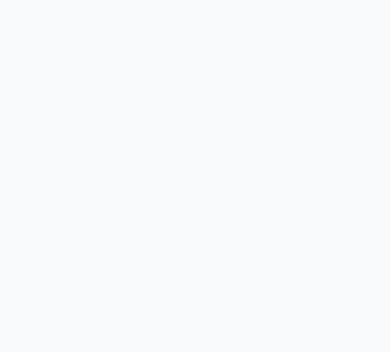
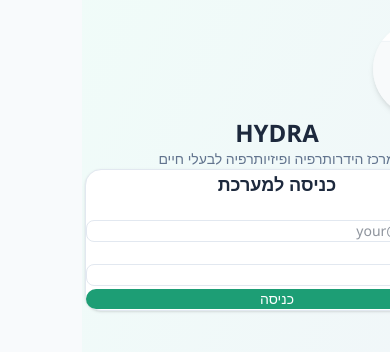
Before and after one commit to k9hydra-spec/hydra-app, a React (Vite) app: page /login in a window 390 px wide. Before the commit this address had no page. Shown: the part 256-608 px from the top of the page. Built offline with nearby package versions, Linux system fonts and the light colour scheme; what @react-pdf/renderer would draw is missing.

Commit message:
Add Auth, logo, mobile fixes

```diff
--- a/index.html
+++ b/index.html
@@ -3,7 +3,10 @@
   <head>
     <meta charset="UTF-8" />
     <link rel="icon" type="image/svg+xml" href="/favicon.svg" />
-    <meta name="viewport" content="width=device-width, initial-scale=1.0" />
+    <meta name="viewport" content="width=device-width, initial-scale=1.0, viewport-fit=cover" />
+    <meta name="mobile-web-app-capable" content="yes" />
+    <meta name="apple-mobile-web-app-capable" content="yes" />
+    <meta name="apple-mobile-web-app-status-bar-style" content="default" />
     <title>HYDRA — קליניקת שיקום לבעלי חיים</title>
   </head>
   <body>
--- a/src/App.tsx
+++ b/src/App.tsx
@@ -1,7 +1,10 @@
 import { BrowserRouter, Routes, Route } from 'react-router-dom'
 import { useEffect } from 'react'
 import { useTranslation } from 'react-i18next'
+import { AuthProvider } from './lib/auth'
+import { ProtectedRoute } from './components/ProtectedRoute'
 import { Layout } from './components/layout/Layout'
+import { Login } from './pages/Login'
 import { DailyView } from './pages/DailyView'
 import { Clients } from './pages/Clients'
 import { NewClient } from './pages/NewClient'
@@ -24,8 +27,14 @@
 
   return (
     <BrowserRouter>
+      <AuthProvider>
         <Routes>
-        <Route element={<Layout />}>
+          <Route path="/login" element={<Login />} />
+          <Route element={
+            <ProtectedRoute>
+              <Layout />
+            </ProtectedRoute>
+          }>
             <Route index element={<DailyView />} />
             <Route path="clients" element={<Clients />} />
             <Route path="clients/new" element={<NewClient />} />
@@ -38,6 +47,7 @@
             <Route path="settings" element={<Settings />} />
           </Route>
         </Routes>
+      </AuthProvider>
     </BrowserRouter>
   )
 }
--- /dev/null
+++ b/src/components/ProtectedRoute.tsx
@@ -0,0 +1,20 @@
+import { Navigate } from 'react-router-dom'
+import { useAuth } from '@/lib/auth'
+
+export function ProtectedRoute({ children }: { children: React.ReactNode }) {
+  const { user, loading } = useAuth()
+
+  if (loading) {
+    return (
+      <div className="min-h-screen flex items-center justify-center bg-slate-50">
+        <div className="text-center">
+          <img src="/logo.png" alt="HYDRA" className="w-16 h-16 rounded-full object-cover mx-auto mb-3 opacity-80" />
+          <p className="text-slate-400 text-sm">טוען...</p>
+        </div>
+      </div>
+    )
+  }
+
+  if (!user) return <Navigate to="/login" replace />
+  return <>{children}</>
+}
--- a/src/components/layout/BottomNav.tsx
+++ b/src/components/layout/BottomNav.tsx
@@ -14,7 +14,10 @@
   const { t } = useTranslation()
 
   return (
-    <nav className="md:hidden fixed bottom-0 start-0 end-0 bg-white border-t border-slate-200 z-50 safe-area-pb">
+    <nav
+      className="md:hidden fixed bottom-0 start-0 end-0 bg-white border-t border-slate-200 z-50"
+      style={{ paddingBottom: 'env(safe-area-inset-bottom)' }}
+    >
       <div className="flex">
         {navItems.map(({ key, icon: Icon, to }) => (
           <NavLink
--- a/src/components/layout/Header.tsx
+++ b/src/components/layout/Header.tsx
@@ -13,23 +13,15 @@
   }
 
   return (
-    <header className="md:hidden bg-white border-b border-slate-200 px-4 py-3 flex items-center justify-between">
-      <div className="flex items-center gap-2">
-        <div
-          className="w-8 h-8 rounded-lg flex items-center justify-center text-white font-bold text-sm"
-          style={{ background: '#1D9E75' }}
-        >
-          H
-        </div>
-        <span className="font-bold text-slate-800">HYDRA</span>
+    <header className="md:hidden bg-white border-b border-slate-200 px-4 py-2.5 flex items-center justify-between sticky top-0 z-40">
+      <div className="flex items-center gap-2 min-w-0">
+        <img src="/logo.png" alt="HYDRA" className="w-9 h-9 rounded-full object-cover shrink-0" />
+        <span className="font-bold text-slate-800 truncate">HYDRA</span>
       </div>
 
       <button
         onClick={toggleLang}
-        className={cn(
-          'text-xs font-semibold px-3 py-1.5 rounded-full border transition-colors',
-          'border-slate-300 text-slate-600 hover:border-[#1D9E75] hover:text-[#1D9E75]'
-        )}
+        className="text-xs font-semibold px-3 py-1.5 rounded-full border border-slate-300 text-slate-600 hover:border-[#1D9E75] hover:text-[#1D9E75] transition-colors shrink-0 ms-2"
       >
         {isHebrew ? 'EN' : 'עב'}
       </button>
--- a/src/components/layout/Layout.tsx
+++ b/src/components/layout/Layout.tsx
@@ -5,24 +5,24 @@
 
 export function Layout() {
   return (
-    <div className="flex min-h-screen bg-slate-50">
-      {/* Desktop sidebar — fixed */}
+    <div className="flex min-h-screen bg-slate-50 overflow-x-hidden">
+      {/* Desktop sidebar */}
       <div className="hidden md:flex flex-col w-60 shrink-0 sticky top-0 h-screen border-e border-slate-200 bg-white shadow-sm">
         <Sidebar />
         <SidebarLangSwitch />
       </div>
 
       {/* Main content */}
-      <div className="flex-1 flex flex-col min-w-0">
-        {/* Mobile header */}
+      <div className="flex-1 flex flex-col min-w-0 overflow-x-hidden">
         <Header />
-
-        <main className="flex-1 p-4 md:p-6 pb-24 md:pb-8 overflow-y-auto">
+        <main
+          className="flex-1 p-4 md:p-6 overflow-y-auto"
+          style={{ paddingBottom: 'calc(80px + env(safe-area-inset-bottom))' }}
+        >
           <Outlet />
         </main>
       </div>
 
-      {/* Mobile bottom nav */}
       <BottomNav />
     </div>
   )
--- a/src/components/layout/Sidebar.tsx
+++ b/src/components/layout/Sidebar.tsx
@@ -15,11 +15,9 @@
 
   return (
     <aside className="flex flex-col flex-1 bg-white">
-      <div className="px-5 py-6 border-b border-slate-100">
+      <div className="px-5 py-5 border-b border-slate-100">
         <div className="flex items-center gap-3">
-          <div className="w-9 h-9 rounded-xl flex items-center justify-center text-white font-bold text-sm" style={{ background: '#1D9E75' }}>
-            H
-          </div>
+          <img src="/logo.png" alt="HYDRA" className="w-10 h-10 rounded-full object-cover shrink-0" />
           <div>
             <p className="font-bold text-slate-800 leading-tight">HYDRA</p>
             <p className="text-xs text-slate-500 leading-tight">קליניקת שיקום</p>
--- /dev/null
+++ b/src/lib/auth.tsx
@@ -0,0 +1,26 @@
+import { createContext, useContext, useEffect, useState, type ReactNode } from 'react'
+import type { User } from '@supabase/supabase-js'
+import { supabase } from './supabase'
+
+type AuthCtx = { user: User | null; loading: boolean }
+const AuthContext = createContext<AuthCtx>({ user: null, loading: true })
+
+export function AuthProvider({ children }: { children: ReactNode }) {
+  const [user, setUser] = useState<User | null>(null)
+  const [loading, setLoading] = useState(true)
+
+  useEffect(() => {
+    supabase.auth.getSession().then(({ data }) => {
+      setUser(data.session?.user ?? null)
+      setLoading(false)
+    })
+    const { data: { subscription } } = supabase.auth.onAuthStateChange((_, session) => {
+      setUser(session?.user ?? null)
+    })
+    return () => subscription.unsubscribe()
+  }, [])
+
+  return <AuthContext.Provider value={{ user, loading }}>{children}</AuthContext.Provider>
+}
+
+export const useAuth = () => useContext(AuthContext)
--- /dev/null
+++ b/src/pages/Login.tsx
@@ -0,0 +1,81 @@
+import { useState } from 'react'
+import { supabase } from '@/lib/supabase'
+
+export function Login() {
+  const [email, setEmail] = useState('')
+  const [password, setPassword] = useState('')
+  const [loading, setLoading] = useState(false)
+  const [error, setError] = useState<string | null>(null)
+
+  const handleLogin = async (e: React.FormEvent) => {
+    e.preventDefault()
+    setLoading(true)
+    setError(null)
+    const { error } = await supabase.auth.signInWithPassword({ email, password })
+    if (error) {
+      setError('אימייל או סיסמה שגויים')
+      setLoading(false)
+    }
+  }
+
+  return (
+    <div className="min-h-screen bg-gradient-to-br from-[#f0fdf9] to-slate-100 flex items-center justify-center p-4">
+      <div className="w-full max-w-sm">
+        {/* Logo */}
+        <div className="text-center mb-8">
+          <img src="/logo.png" alt="HYDRA" className="w-24 h-24 rounded-full object-cover mx-auto mb-4 shadow-md" />
+          <h1 className="text-2xl font-bold text-slate-800">HYDRA</h1>
+          <p className="text-sm text-slate-500 mt-1">מרכז הידרותרפיה ופיזיותרפיה לבעלי חיים</p>
+        </div>
+
+        {/* Form */}
+        <div className="bg-white rounded-2xl shadow-sm border border-slate-200 p-6">
+          <h2 className="text-lg font-semibold text-slate-800 mb-5 text-center">כניסה למערכת</h2>
+
+          <form onSubmit={handleLogin} className="space-y-4">
+            <div>
+              <label className="block text-sm font-medium text-slate-700 mb-1.5">אימייל</label>
+              <input
+                type="email"
+                value={email}
+                onChange={e => setEmail(e.target.value)}
+                required
+                autoComplete="email"
+                className="w-full border border-slate-200 rounded-lg px-3 py-2.5 text-sm focus:outline-none focus:ring-2 focus:ring-[#1D9E75]/30 focus:border-[#1D9E75]"
+                placeholder="your@email.com"
+              />
+            </div>
+
+            <div>
+              <label className="block text-sm font-medium text-slate-700 mb-1.5">סיסמה</label>
+              <input
+                type="password"
+                value={password}
+                onChange={e => setPassword(e.target.value)}
+                required
+                autoComplete="current-password"
+                className="w-full border border-slate-200 rounded-lg px-3 py-2.5 text-sm focus:outline-none focus:ring-2 focus:ring-[#1D9E75]/30 focus:border-[#1D9E75]"
+                placeholder="••••••••"
+              />
+            </div>
+
+            {error && (
+              <div className="bg-red-50 border border-red-200 rounded-lg p-3 text-sm text-red-600 text-center">
+                {error}
+              </div>
+            )}
+
+            <button
+              type="submit"
+              disabled={loading}
+              className="w-full text-sm font-medium text-white py-3 rounded-xl hover:opacity-90 transition-colors disabled:opacity-60 mt-2"
+              style={{ background: '#1D9E75' }}
+            >
+              {loading ? 'מתחבר...' : 'כניסה'}
+            </button>
+          </form>
+        </div>
+      </div>
+    </div>
+  )
+}
```
Also changed, not shown: public/logo.png (added). Lines whose indentation alone changed are shown as unchanged.
